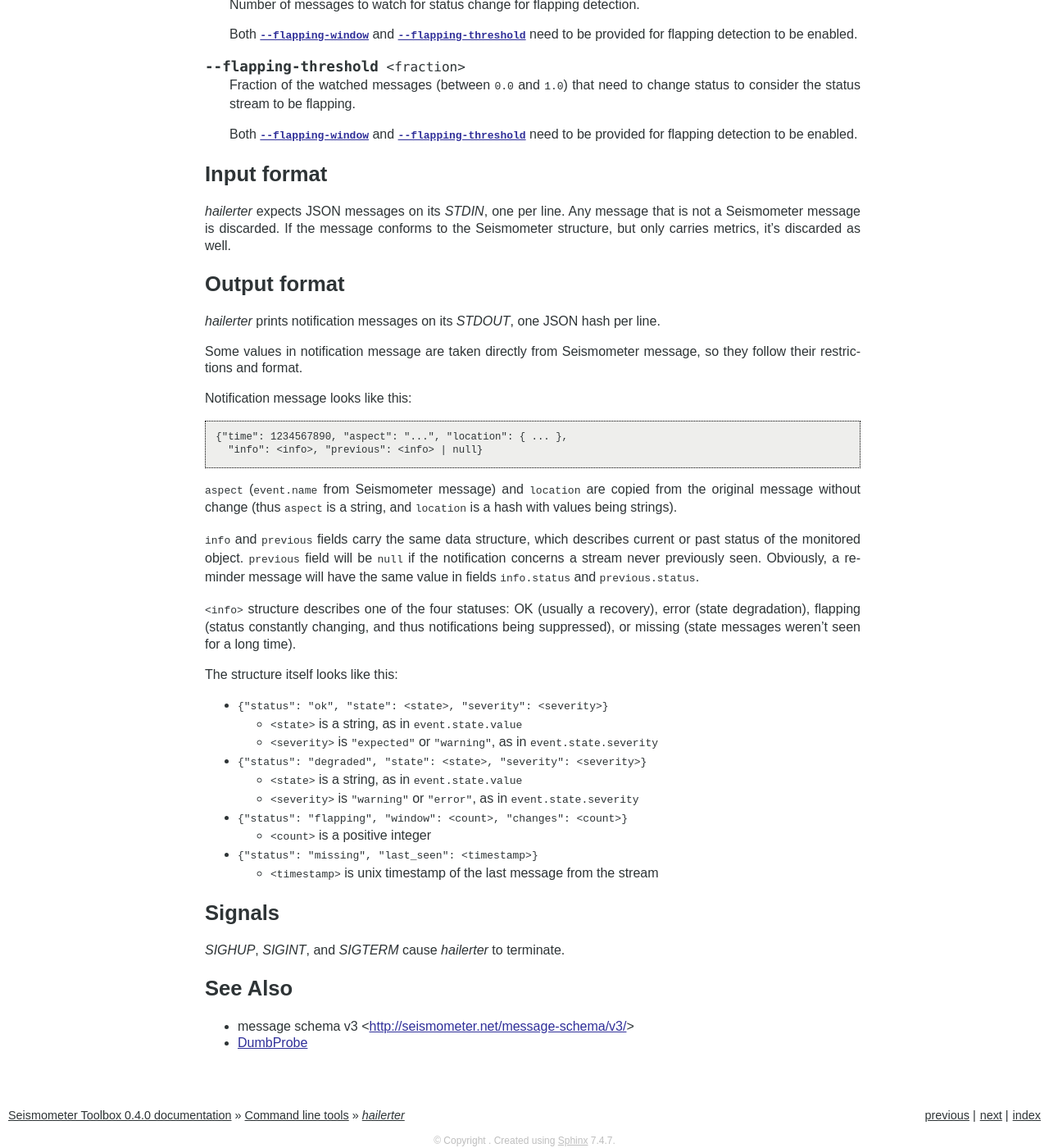
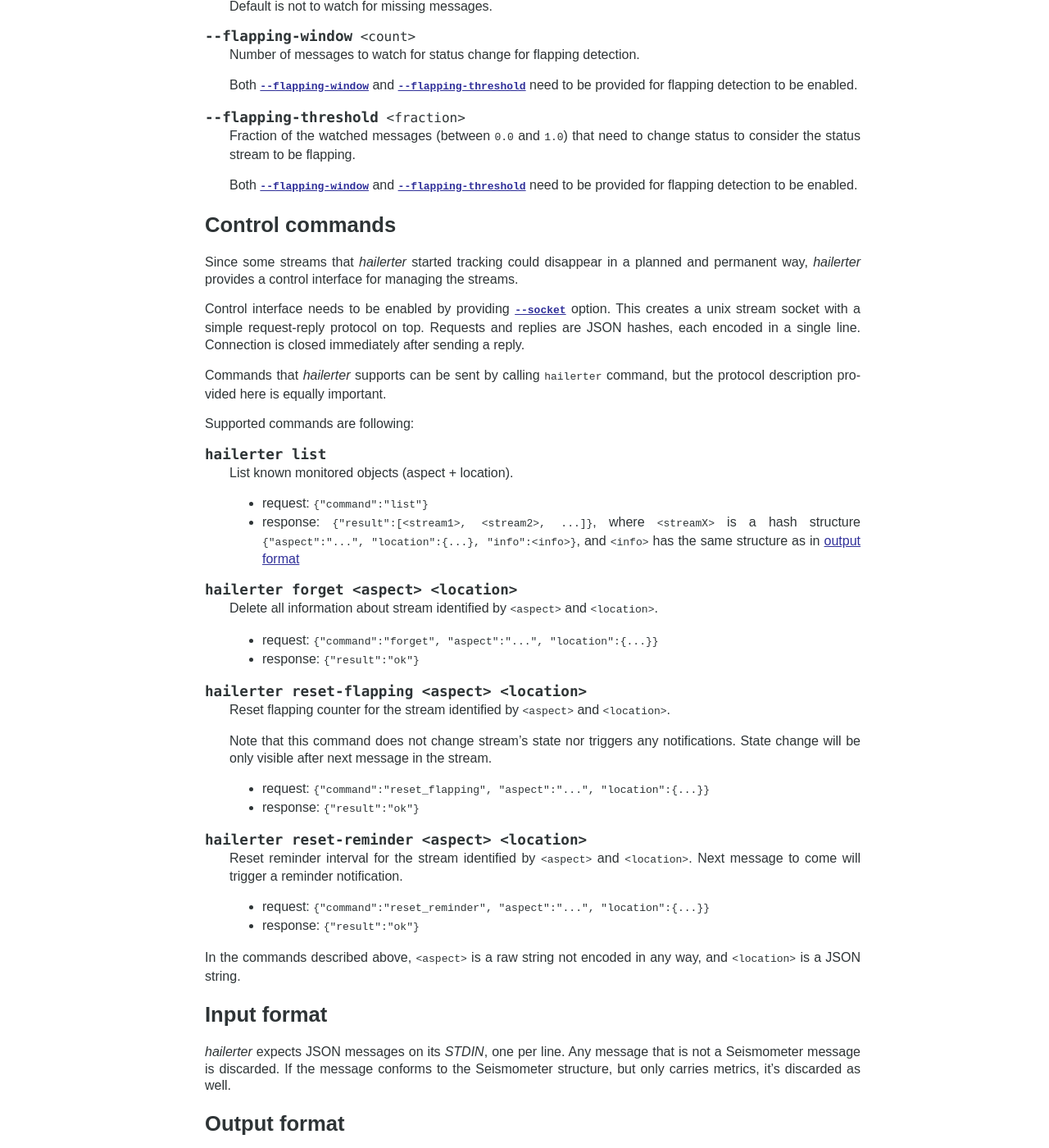
Before and after one commit to dozzie/seismometer-toolbox, a Sphinx documentation site: the page built from doc/manpages/hailerter.rst, in a window 1280 px wide and 1400 px high, scrolled down 1141 px. Shown: the whole window at 82% size. Built offline with Sphinx 7.4.7, drawn with Linux system fonts in a browser that asks for light colours; some of the changed text lies outside the part shown.

Commit message:
Added control commands description to hailerter man page.

```diff
--- a/doc/manpages/hailerter.rst
+++ b/doc/manpages/hailerter.rst
@@ -7,7 +7,11 @@ Synopsis
 
 .. code-block:: none
 
-   hailerter [options]
+   hailerter [--socket=<path>] [options]
+   hailerter --socket=<path> list
+   hailerter --socket=<path> forget <aspect> <location>
+   hailerter --socket=<path> reset-flapping <aspect> <location>
+   hailerter --socket=<path> reset-reminder <aspect> <location>
 
 Description
 ===========
@@ -85,12 +89,75 @@ Options
    Both :option:`--flapping-window` and :option:`--flapping-threshold` need to
    be provided for flapping detection to be enabled.
 
+Control commands
+================
+
+Since some streams that *hailerter* started tracking could disappear in
+a planned and permanent way, *hailerter* provides a control interface for
+managing the streams.
+
+Control interface needs to be enabled by providing :option:`--socket` option.
+This creates a unix stream socket with a simple request-reply protocol on
+top. Requests and replies are JSON hashes, each encoded in a single line.
+Connection is closed immediately after sending a reply.
+
+Commands that *hailerter* supports can be sent by calling ``hailerter``
+command, but the protocol description provided here is equally important.
+
+Supported commands are following:
+
+.. describe:: hailerter list
+
+   List known monitored objects (aspect + location).
+
+   * request: ``{"command":"list"}``
+   * response: ``{"result":[<stream1>, <stream2>, ...]}``, where
+     ``<streamX>`` is a hash structure ``{"aspect":"...",
+     "location":{...}, "info":<info>}``, and ``<info>`` has the same
+     structure as in :ref:`output format <hailerter-output>`
+
+.. describe:: hailerter forget <aspect> <location>
+
+   Delete all information about stream identified by ``<aspect>`` and
+   ``<location>``.
+
+   * request: ``{"command":"forget", "aspect":"...", "location":{...}}``
+
+   * response: ``{"result":"ok"}``
+
+.. describe:: hailerter reset-flapping <aspect> <location>
+
+   Reset flapping counter for the stream identified by ``<aspect>`` and
+   ``<location>``.
+
+   Note that this command does not change stream's state nor triggers any
+   notifications. State change will be only visible after next message in the
+   stream.
+
+   * request: ``{"command":"reset_flapping", "aspect":"...", "location":{...}}``
+
+   * response: ``{"result":"ok"}``
+
+.. describe:: hailerter reset-reminder <aspect> <location>
+
+   Reset reminder interval for the stream identified by ``<aspect>`` and
+   ``<location>``. Next message to come will trigger a reminder notification.
+
+   * request: ``{"command":"reset_reminder", "aspect":"...", "location":{...}}``
+
+   * response: ``{"result":"ok"}``
+
+In the commands described above, ``<aspect>`` is a raw string not encoded in
+any way, and ``<location>`` is a JSON string.
+
 Input format
 ============
 
 *hailerter* expects JSON messages on its *STDIN*, one per line. Any message
 that is not a Seismometer message is discarded. If the message conforms to the
 Seismometer structure, but only carries metrics, it's discarded as well.
+
+.. _hailerter-output:
 
 Output format
 =============
```
